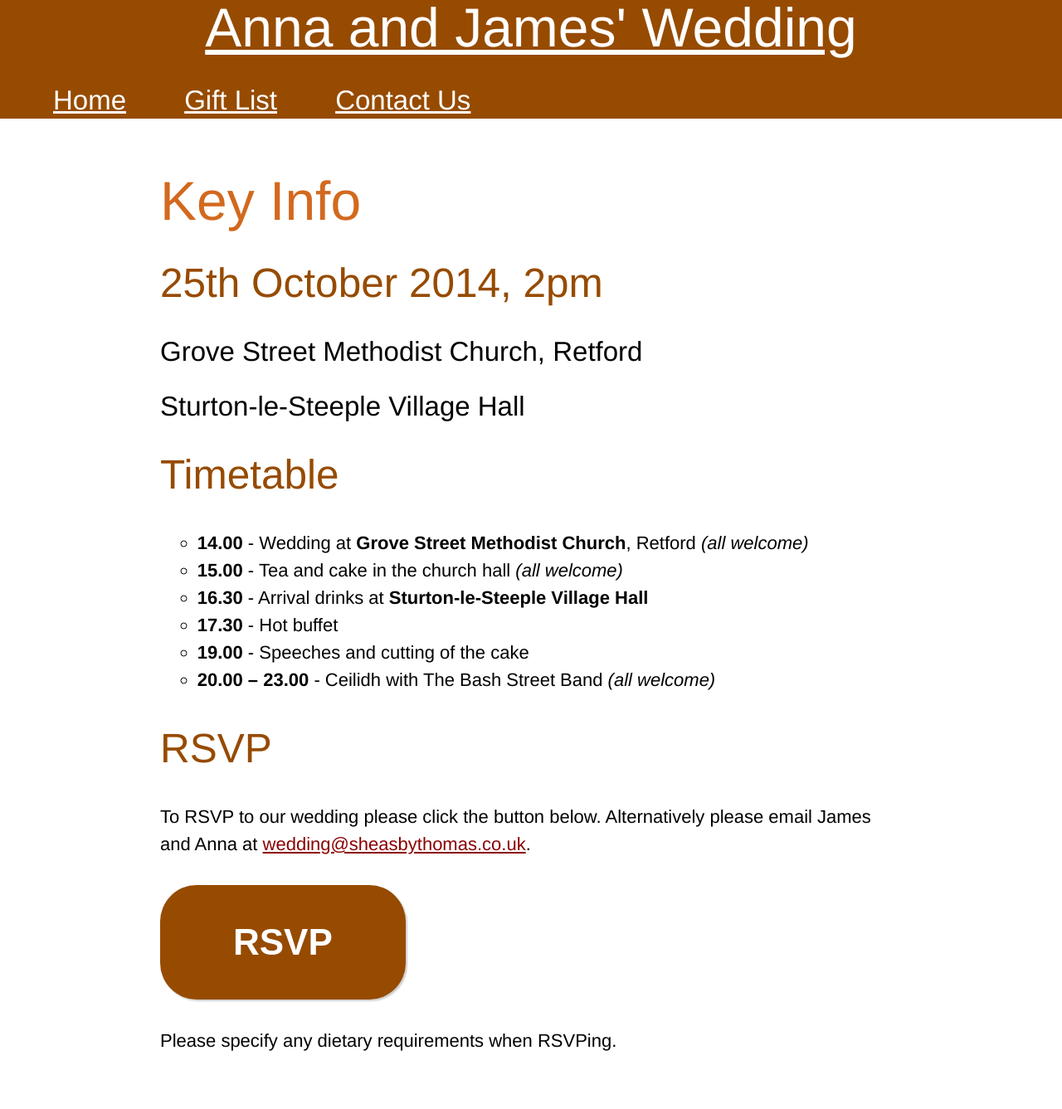
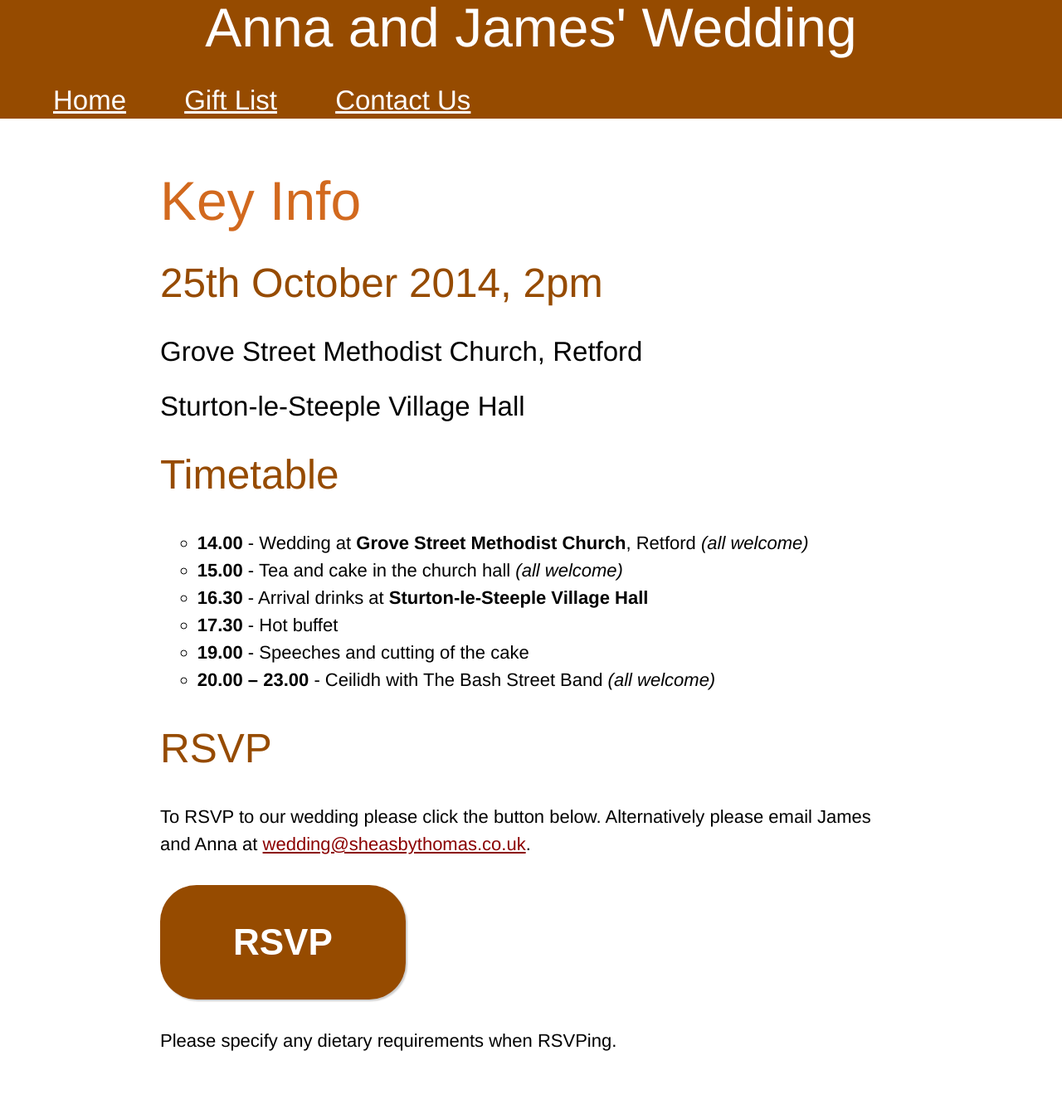
Before and after one commit to rightsaidjames/wedding, a Jekyll site: the page built from index.md, in a window 1280 px wide. Shown: the whole page at 83% size. Built offline with Jekyll 4.4.1, drawn with Linux system fonts in a browser that asks for light colours; Markdown is read by kramdown in place of the engine named in the settings.

Commit message:
Delinked header h1

```diff
--- a/_includes/header.html
+++ b/_includes/header.html
@@ -1,5 +1,5 @@
 <header class="grid 1of1">
-    <h1><a href="/">Anna and James' Wedding</a></h1>
+    <h1>Anna and James' Wedding</h1>
     <nav>
         <ul>
             <li><a href="/index.htm">Home</a></li>
--- a/css/style.css
+++ b/css/style.css
@@ -12,10 +12,6 @@ header {
 
 header h1 {
     text-align: center;
-}
-
-header h1 a {
-    color: white;
 }
 
 main h1 {
```
